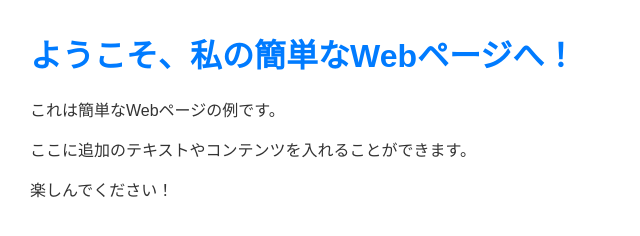
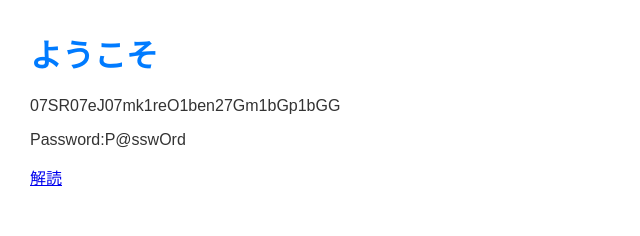
Before and after one commit to ikakun-8448/ikakun-8448.github.io, a plain HTML site: page index.html in a window 1280 px wide. Shown: the whole page, without its empty margins (0-640 px from the left). Drawn offline with Linux system fonts and the light colour scheme.

Commit message:
Update index.html

```diff
--- a/index.html
+++ b/index.html
@@ -17,9 +17,9 @@
   </style>
 </head>
 <body>
-  <h1>ようこそ、私の簡単なWebページへ！</h1>
-  <p>これは簡単なWebページの例です。</p>
-  <p>ここに追加のテキストやコンテンツを入れることができます。</p>
-  <p>楽しんでください！</p>
+  <h1>ようこそ</h1>
+  <p>07SR07eJ07mk1reO1ben27Gm1bGp1bGG</p>
+  <p>Password:P@sswOrd</p>
+  <p><a href="https://www.mcrypt.click/ja">解読</a></p>
 </body>
 </html>
```
